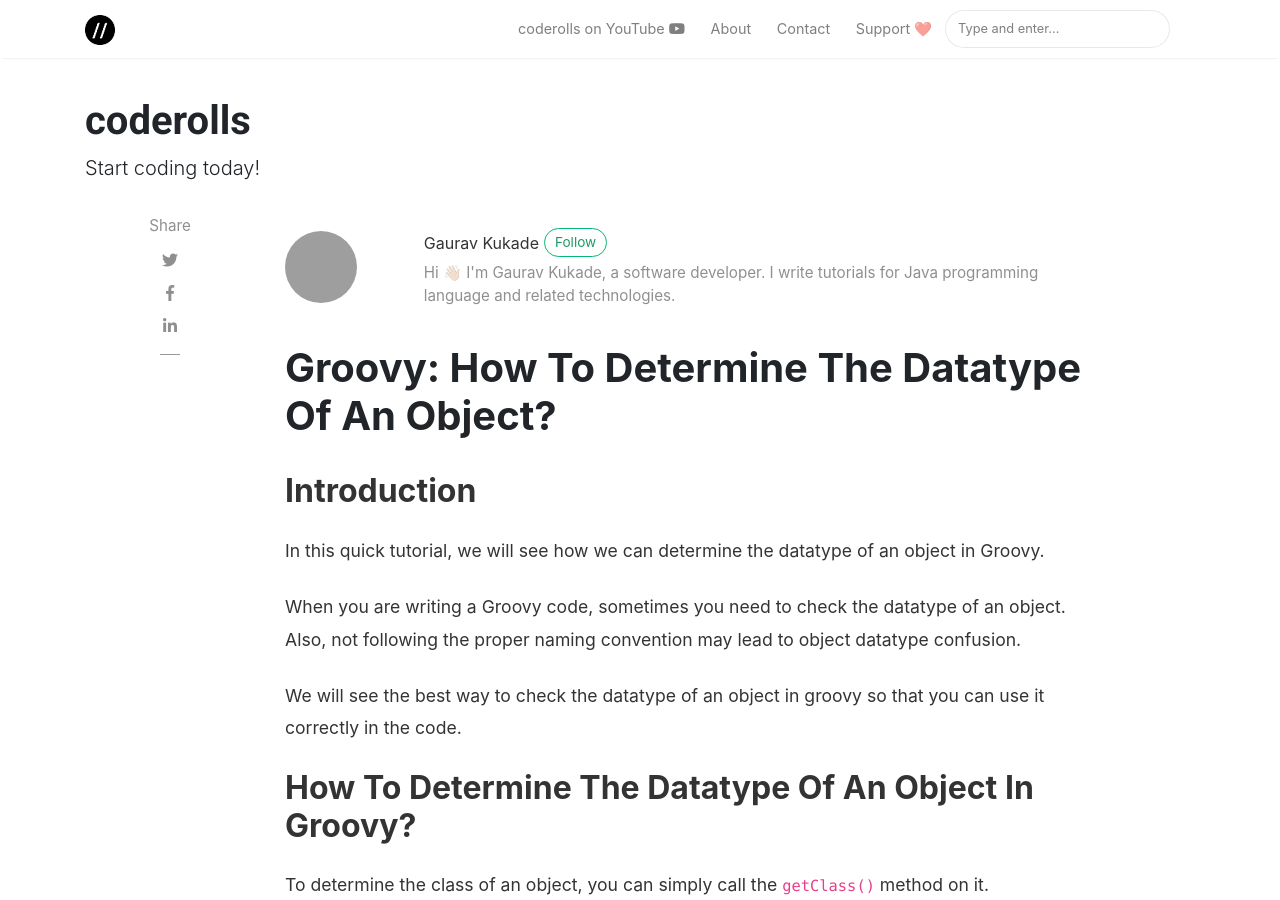
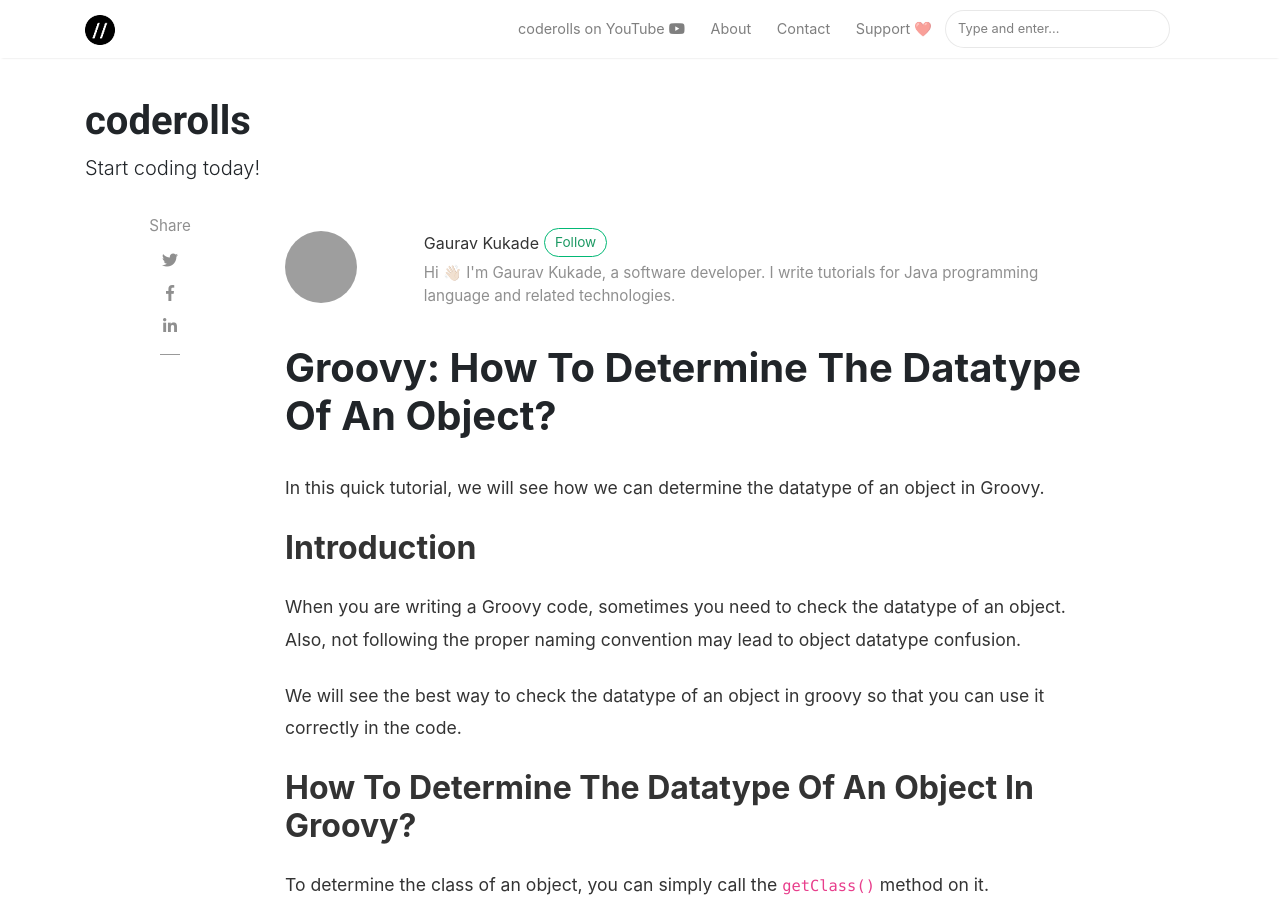
Before and after one commit to coderolls/coderolls-blog, a Jekyll site: the page built from _posts/groovy/2021-05-11-determine-a-datatype-in-groovy.md, in a window 1280 px wide and 900 px high. Built offline with Jekyll 4.4.1, drawn with Linux system fonts in a browser that asks for light colours; nearby versions of some CDN libraries; comment, search, counter and statistics services are not loaded; grey boxes are pictures that could not be loaded.

Commit message:
update logpost intro

```diff
--- a/_posts/groovy/2021-05-11-determine-a-datatype-in-groovy.md
+++ b/_posts/groovy/2021-05-11-determine-a-datatype-in-groovy.md
@@ -6,9 +6,9 @@ categories: [Groovy]
 description: "In this quick tutorial, we will how can we determine the datatype of an object in Groovy."
 ---
 
+In this quick tutorial, we will see how we can determine the datatype of an object in Groovy.
+
 ## Introduction
-
-In this quick tutorial, we will see how we can determine the datatype of an object in Groovy.
 
 When you are writing a Groovy code, sometimes you need to check the datatype of an object.  Also, not following the proper naming convention may lead to object datatype confusion.
 
```
